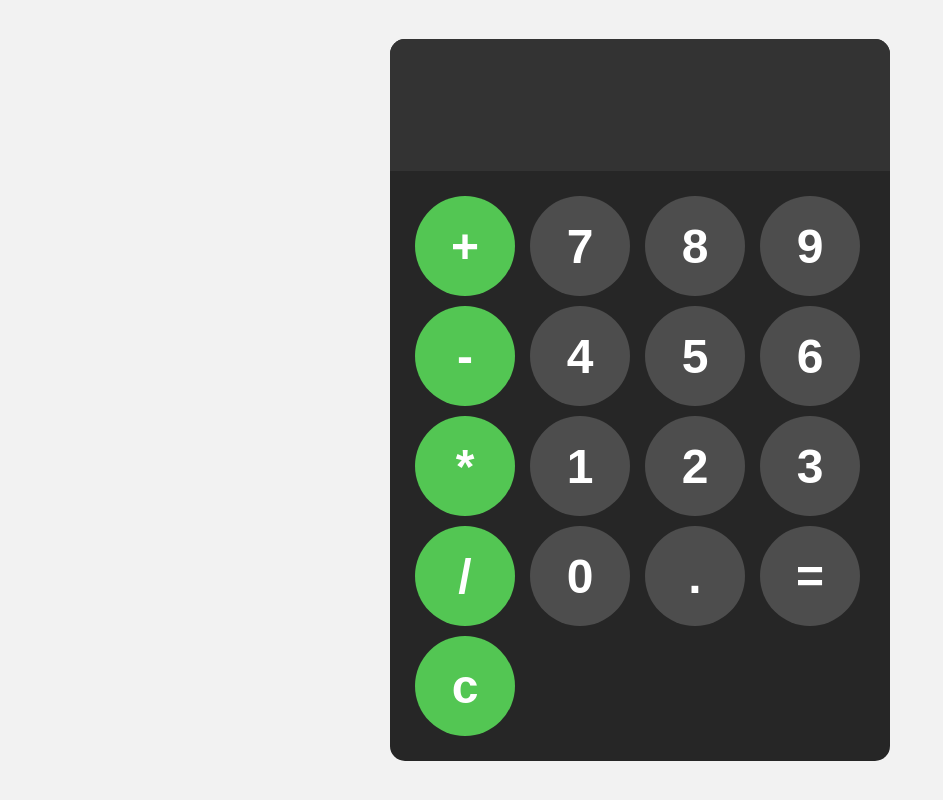
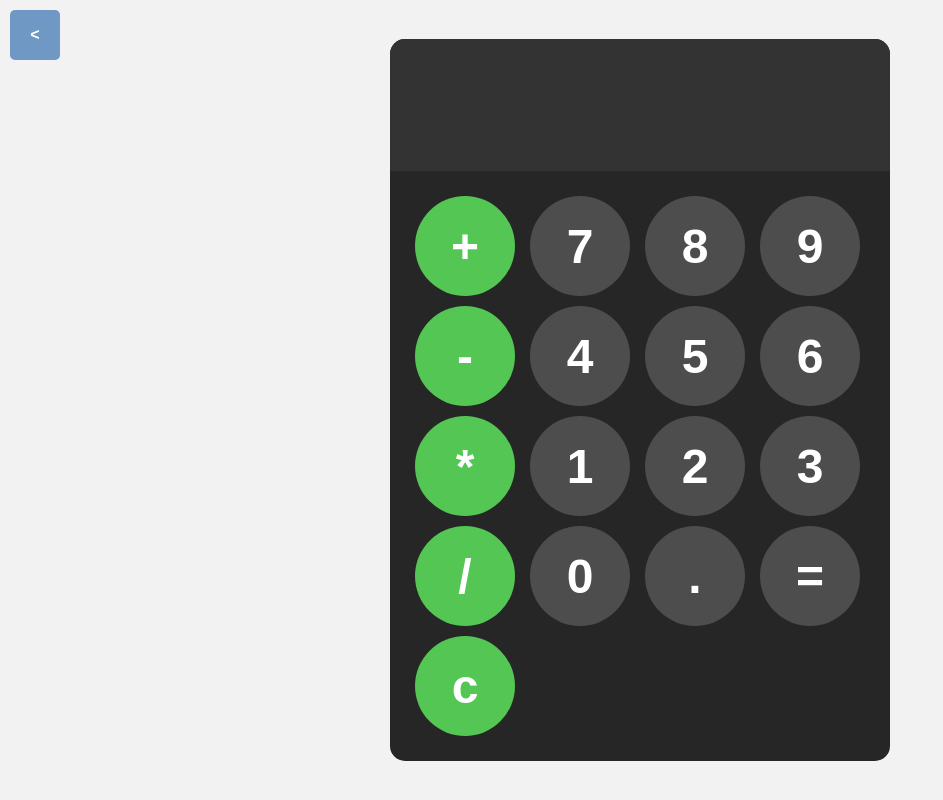
Before and after one commit to StoneLikesCode/CalculatorApp, a plain HTML site: page index.html in a window 1280 px wide. Shown: the whole page, without its empty margins (0-943 px from the left). Drawn offline with Linux system fonts and the light colour scheme.

Commit message:
added back button

```diff
--- a/index.html
+++ b/index.html
@@ -7,6 +7,7 @@
         <link rel="stylesheet" href="style.css">
     </head>
     <body>
+        <button class="back-button" onclick="goBack()"><</button>
 
         <div id="calculator">
             <input id="display" readonly>
--- a/index.js
+++ b/index.js
@@ -15,3 +15,7 @@ function calculate(){
         display.value = "ERROR";
     }
 }
+function goBack(){
+    window.history.back();
+    console.log('click');
+}
--- a/style.css
+++ b/style.css
@@ -54,3 +54,18 @@ button:active{
 .operator-btn:active{
     background-color: hsl(480, 50%, 75%);
 }
+.back-button{
+    position: fixed; /* Keeps the button at the top */
+    top: 10px;
+    left: 10px;
+    padding: 10px 15px;
+    background-color: #6f98c4;
+    color: white;
+    border: none;
+    border-radius: 5px;
+    font-size: 16px;
+    cursor: pointer;
+    height: 50px;
+    width: 50px;
+
+}
```
